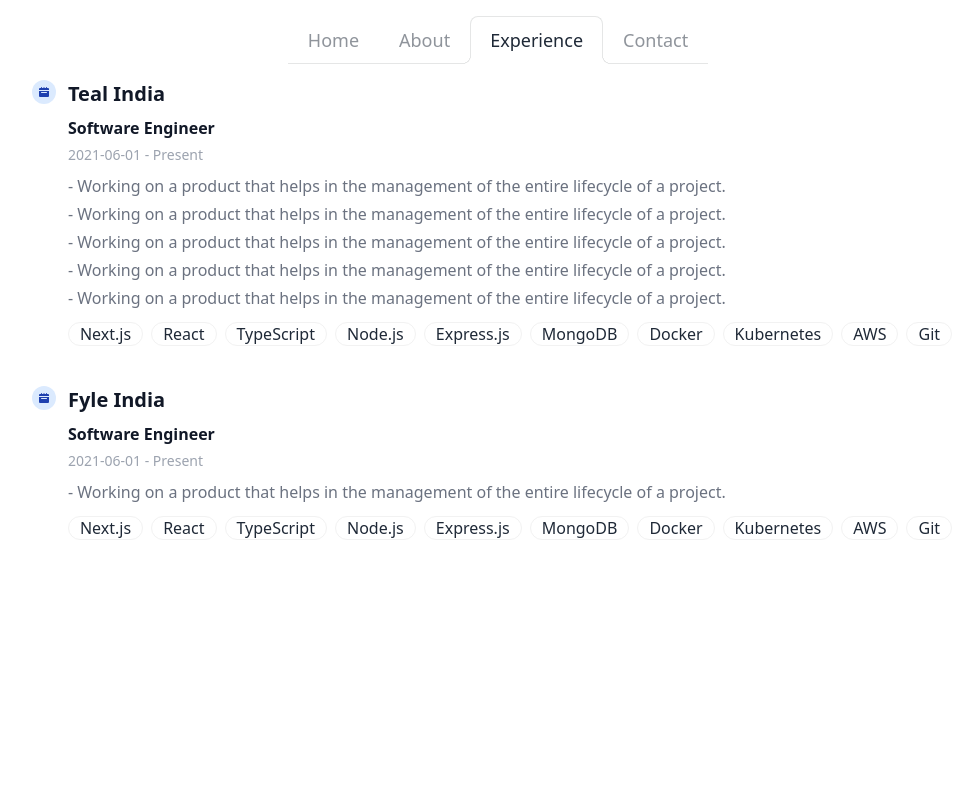
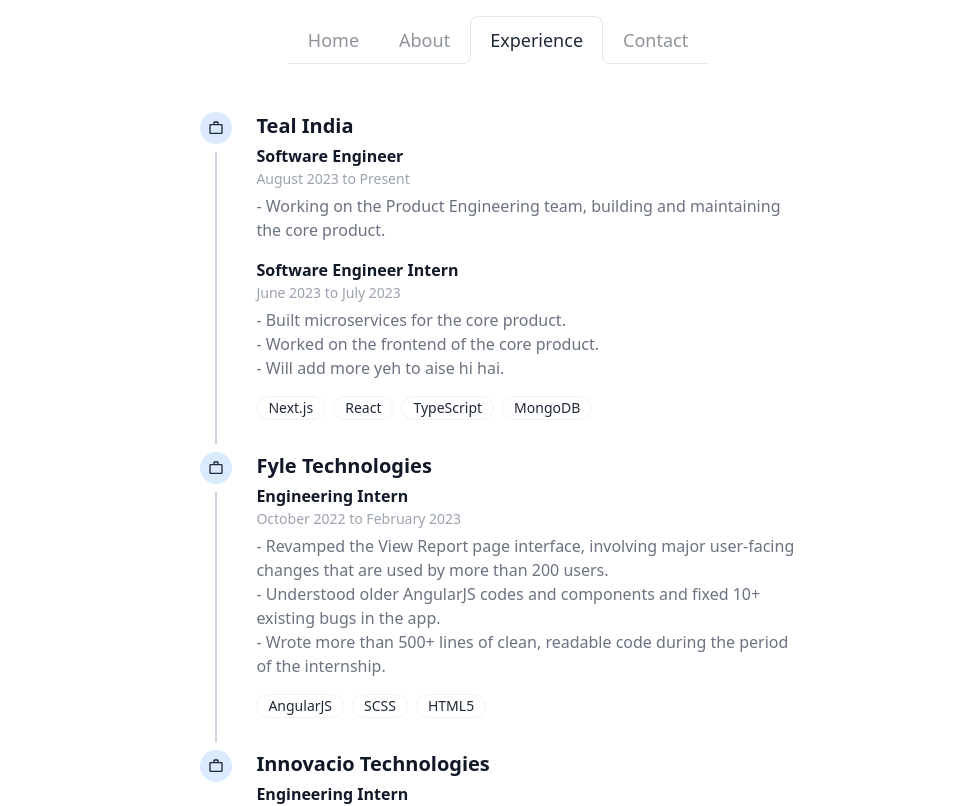
Before and after one commit to RaunakMandal/next-portfolio, a Next.js app: page /experience in a window 1280 px wide. Shown: the top 806 px of the page, without its empty margins (142-1121 px from the left). Built offline with nearby package versions, Linux system fonts and the light colour scheme.

Commit message:
More changes.

```diff
--- a/app/layout.tsx
+++ b/app/layout.tsx
@@ -13,7 +13,7 @@
       <body className='tw-flex tw-h-full tw-justify-center'>
         <div className='tw-flex tw-flex-col tw-justify-between tw-w-full'>
           <Navigation />
-          <div className='tw-flex tw-flex-1 tw-justify-center tw-px-12 lg:tw-px-36'>
+          <div className='tw-flex tw-flex-1 tw-justify-center tw-p-8 lg:tw-px-36'>
             {children}
           </div>
         </div>
--- a/components/About/index.tsx
+++ b/components/About/index.tsx
@@ -1,3 +1,18 @@
+import Link from 'next/link';
+
 export const About = () => {
-  return <h1>About</h1>;
+  return (
+    <div className='tw-flex tw-flex-col tw-items-center tw-h-full tw-gap-3'>
+      <h1 className='tw-text-4xl tw-font-bold'>About</h1>
+      <p className='tw-text-xl tw-font-semibold'>
+        I am thinking of what to write here. Kuch idea hai to mail karo at{' '}
+        <Link
+          href='mailto:iamriju2000@gmail.com'
+          className='hover:tw-text-blue-600 hover:tw-cursor-pointer'
+        >
+          iamriju2000@gmail.com
+        </Link>
+      </p>
+    </div>
+  );
 };
--- /dev/null
+++ b/components/Contact/useContact.hook.tsx
@@ -0,0 +1,23 @@
+import { useRef } from 'react';
+
+export const useContact = () => {
+  const nameRef = useRef(null);
+  const emailRef = useRef(null);
+  const messageRef = useRef(null);
+
+  const handleContactFormSubmit = () => {
+    // console.log('handleContactFormSubmit');
+    if (nameRef.current && emailRef.current && messageRef.current) {
+      //   console.log('nameRef', (nameRef.current as HTMLFormElement).value);
+      //   console.log('emailRef', (emailRef.current as HTMLFormElement).value);
+      //   console.log('messageRef', (messageRef.current as HTMLFormElement).value);
+    }
+  };
+
+  return {
+    nameRef,
+    emailRef,
+    messageRef,
+    handleContactFormSubmit,
+  };
+};
--- a/components/Experience/index.tsx
+++ b/components/Experience/index.tsx
@@ -1,58 +1,7 @@
-import { T_Experience } from '@/core/types/experience';
 import { Timeline } from '../partials/Timeline';
+import { useExperience } from './useExperience.hook';
 
 export const Experience = () => {
-  const experiences: T_Experience[] = [
-    {
-      position: 'Software Engineer',
-      company: 'Teal India',
-      location: 'Bangalore, India',
-      mode: 'Full Time',
-      startDate: '2021-06-01',
-      endDate: 'Present',
-      description: [
-        'Working on a product that helps in the management of the entire lifecycle of a project.',
-        'Working on a product that helps in the management of the entire lifecycle of a project.',
-        'Working on a product that helps in the management of the entire lifecycle of a project.',
-        'Working on a product that helps in the management of the entire lifecycle of a project.',
-        'Working on a product that helps in the management of the entire lifecycle of a project.',
-      ],
-      technologies: [
-        'Next.js',
-        'React',
-        'TypeScript',
-        'Node.js',
-        'Express.js',
-        'MongoDB',
-        'Docker',
-        'Kubernetes',
-        'AWS',
-        'Git',
-      ],
-    },
-    {
-      position: 'Software Engineer',
-      company: 'Fyle India',
-      location: 'Bangalore, India',
-      mode: 'Full Time',
-      startDate: '2021-06-01',
-      endDate: 'Present',
-      description: [
-        'Working on a product that helps in the management of the entire lifecycle of a project.',
-      ],
-      technologies: [
-        'Next.js',
-        'React',
-        'TypeScript',
-        'Node.js',
-        'Express.js',
-        'MongoDB',
-        'Docker',
-        'Kubernetes',
-        'AWS',
-        'Git',
-      ],
-    },
-  ];
+  const { experiences } = useExperience();
   return <Timeline experiences={experiences} />;
 };
--- /dev/null
+++ b/components/Experience/useExperience.hook.ts
@@ -0,0 +1,77 @@
+import { T_Experience } from '@/core/types/experience';
+
+export const useExperience = () => {
+  const experiences: T_Experience[] = [
+    {
+      positions: [
+        {
+          position: 'Software Engineer',
+          startDate: '2023-08-01',
+          endDate: 'Present',
+          description: [
+            'Working on the Product Engineering team, building and maintaining the core product.',
+          ],
+        },
+        {
+          position: 'Software Engineer Intern',
+          startDate: '2023-06-19',
+          endDate: '2023-07-31',
+          description: [
+            'Built microservices for the core product.',
+            'Worked on the frontend of the core product.',
+            'Will add more yeh to aise hi hai.'
+          ],
+        },
+      ],
+      company: 'Teal India',
+      location: 'Bangalore, India',
+      mode: 'Onsite',
+      technologies: [
+        'Next.js',
+        'React',
+        'TypeScript',
+        'MongoDB'
+      ],
+    },
+    {
+      positions: [
+        {
+          position: 'Engineering Intern',
+          startDate: '2022-10-25',
+          endDate: '2023-02-21',
+          description: [
+            'Revamped the View Report page interface, involving major user-facing changes that are used by more than 200 users.',
+            'Understood older AngularJS codes and components and fixed 10+ existing bugs in the app.',
+            'Wrote more than 500+ lines of clean, readable code during the period of the internship.',
+          ],
+        },
+      ],
+      company: 'Fyle Technologies',
+      location: 'Bangalore, India',
+      mode: 'Remote',
+      technologies: ['AngularJS', 'SCSS', 'HTML5'],
+    },
+    {
+      positions: [
+        {
+          position: 'Engineering Intern',
+          startDate: '2022-10-25',
+          endDate: '2023-02-21',
+          description: [
+            'Revamped the View Report page interface, involving major user-facing changes that are used by more than 200 users.',
+            'Understood older AngularJS codes and components and fixed 10+ existing bugs in the app.',
+            'Wrote more than 500+ lines of clean, readable code during the period of the internship.',
+          ],
+        },
+      ],
+      company: 'Innovacio Technologies',
+      location: 'Kolkata, India',
+      mode: 'Remote',
+      technologies: ['Android', 'Java', 'Android SDK', 'REST APIs', 'Retrofit'],
+    },
+  ];
+
+  return {
+    experiences,
+  };
+};
--- a/components/Home/index.tsx
+++ b/components/Home/index.tsx
@@ -11,7 +11,7 @@
           <Image src={profilePic} alt='Picture of the author' />{' '}
         </div>
       </div>
-      <span className='tw-text-2xl tw-font-bold tw-flex'>
+      <span className='tw-text-2xl tw-font-bold tw-flex tw-items-center'>
         Hi, I am Raunak Mandal I am a Software Engineer at &nbsp;
         <Link
           href='https://www.linkedin.com/company/tealindia/'
@@ -20,6 +20,14 @@
           <Image src={tealLogo} alt='Picture of the author' />
         </Link>
       </span>
+      <div
+        className='tw-tooltip'
+        data-tip='Disabled kyunki I am already working somewhere. Lol! :lolsob:'
+      >
+        <button className='tw-btn hover:cursor-not-allowed' disabled>
+          Hire me
+        </button>
+      </div>
     </div>
   );
 };
--- a/components/partials/Timeline/index.tsx
+++ b/components/partials/Timeline/index.tsx
@@ -1,37 +1,42 @@
+import { ICONS } from '@/core/icons';
 import { T_Experience } from '@/core/types/experience';
+import dayjs from 'dayjs';
+import { Fragment } from 'react';
 
 export const Timeline = ({ experiences }: { experiences: T_Experience[] }) => {
   return (
-    <ol className='tw-relative tw-border-l tw-border-gray-200 last:tw-border-l-0'>
+    <div className='tw-relative md:tw-w-[60%]'>
       {experiences.map((experience, index) => (
-        <li
-          className='tw-mb-10 tw-ml-6 tw-flex tw-flex-col tw-gap-1'
-          key={index}
-        >
-          <span className='tw-absolute tw-flex tw-items-center tw-justify-center tw-w-6 tw-h-6 tw-bg-blue-100 tw-rounded-full -tw-left-3 tw-ring-8 tw-ring-white'>
-            <svg
-              className='tw-w-2.5 tw-h-2.5 tw-text-blue-800'
-              aria-hidden='true'
-              xmlns='http://www.w3.org/2000/svg'
-              fill='currentColor'
-              viewBox='0 0 20 20'
-            >
-              <path d='M20 4a2 2 0 0 0-2-2h-2V1a1 1 0 0 0-2 0v1h-3V1a1 1 0 0 0-2 0v1H6V1a1 1 0 0 0-2 0v1H2a2 2 0 0 0-2 2v2h20V4ZM0 18a2 2 0 0 0 2 2h16a2 2 0 0 0 2-2V8H0v10Zm5-8h10a1 1 0 0 1 0 2H5a1 1 0 0 1 0-2Z' />
-            </svg>
+        <Fragment key={index}>
+          <div className='tw-flex'>
+            <div className='tw-flex tw-flex-col tw-items-center tw-justify-between'>
+              <span className='tw-flex tw-items-center tw-justify-center tw-p-2 tw-bg-blue-100 tw-rounded-full tw-ring-8 tw-ring-white'>
+                {ICONS.work}
               </span>
+              {index !== experiences.length - 1 && (
+                <div className='tw-w-0.5 tw-bg-slate-300 tw-h-full tw-my-2'></div>
+              )}
+            </div>
+            <div className='tw-flex tw-flex-col tw-pb-8 tw-pl-6'>
               <h3 className='tw-flex tw-items-center tw-mb-1 tw-text-xl tw-font-semibold tw-text-gray-900'>
                 {experience.company}
                 {/* <span className='tw-bg-blue-100 tw-text-blue-800 tw-text-sm tw-font-medium tw-mr-2 tw-px-2.5 tw-py-0.5 tw-rounded tw-ml-3'>
               Current
             </span> */}
               </h3>
+              {experience.positions.map((position, index) => (
+                <div className='tw-mb-4' key={index}>
                   <h4 className='tw-flex tw-items-center tw-mb-1 tw-text-md tw-font-semibold tw-text-gray-900'>
-            {experience.position}
+                    {position.position}
                   </h4>
                   <time className='tw-block tw-mb-2 tw-text-sm tw-font-normal tw-leading-none tw-text-gray-400'>
-            {experience.startDate} - {experience.endDate}
+                    {dayjs(position.startDate).format('MMMM YYYY')}
+                    &nbsp;to&nbsp;
+                    {position.endDate === 'Present'
+                      ? 'Present'
+                      : dayjs(position.endDate).format('MMMM YYYY')}
                   </time>
-          {experience.description.map((description, index) => (
+                  {position.description.map((description, index) => (
                     <p
                       className='tw-text-base tw-font-normal tw-text-gray-500'
                       key={index}
@@ -39,15 +44,19 @@
                       - {description}
                     </p>
                   ))}
-          <div className='tw-flex tw-gap-2 tw-flex-wrap tw-mt-2'>
+                </div>
+              ))}
+              <div className='tw-flex tw-gap-2 tw-flex-wrap'>
                 {experience.technologies.map((technology, index) => (
-              <span className='tw-badge tw-badge-lg' key={index}>
+                  <span className='tw-badge tw-badge-lg tw-text-sm' key={index}>
                     {technology}
                   </span>
                 ))}
               </div>
-        </li>
+            </div>
+          </div>
+        </Fragment>
       ))}
-    </ol>
+    </div>
   );
 };
--- /dev/null
+++ b/core/icons.tsx
@@ -0,0 +1,6 @@
+import { MdWorkOutline } from 'react-icons/md';
+import { AiOutlineInfoCircle } from 'react-icons/ai';
+export const ICONS = {
+  work: <MdWorkOutline />,
+  info: <AiOutlineInfoCircle />,
+};
--- a/package.json
+++ b/package.json
@@ -13,12 +13,14 @@
     "@types/react": "18.2.15",
     "@types/react-dom": "18.2.7",
     "autoprefixer": "10.4.14",
+    "dayjs": "1.11.9",
     "eslint": "8.45.0",
     "eslint-config-next": "13.4.12",
     "next": "13.4.12",
     "postcss": "8.4.27",
     "react": "18.2.0",
     "react-dom": "18.2.0",
+    "react-icons": "4.10.1",
     "tailwindcss": "3.3.3",
     "typescript": "5.1.6"
   },
```
Also changed, not shown: components/Contact/index.tsx (+70 -1 lines), components/Navigation/index.tsx (+4 -4 lines), core/types/experience.ts (+8 -4 lines), 1 other file (tests, documents, lock files or other folders). Lines whose indentation alone changed are shown as unchanged.
